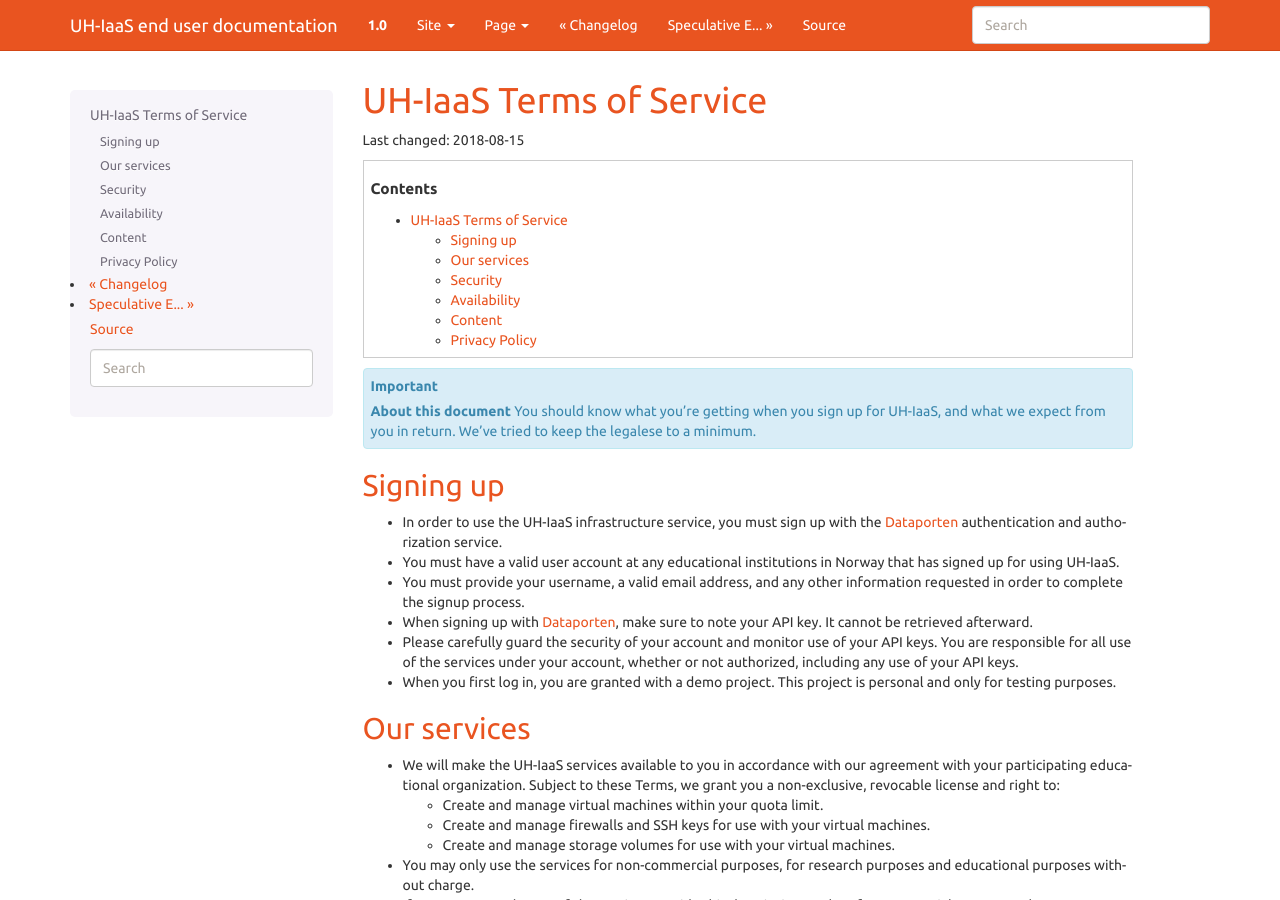
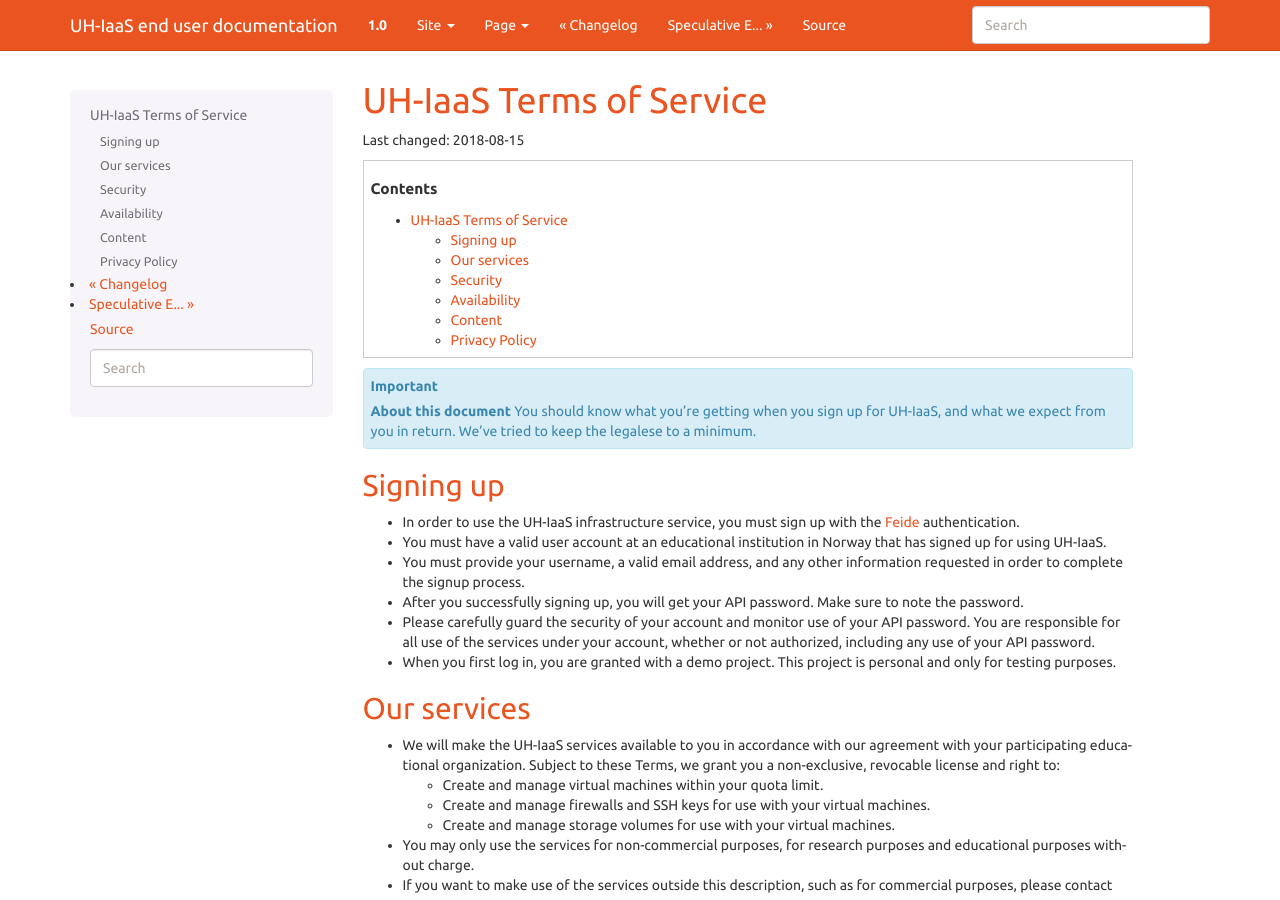
Before and after one commit to norcams/docs-enduser, a Sphinx documentation site: the page built from docs/terms-of-service.rst, in a window 1280 px wide and 900 px high. Built offline with Sphinx 7.4.7, drawn with Linux system fonts in a browser that asks for light colours.

Commit message:
correction

```diff
--- a/docs/terms-of-service.rst
+++ b/docs/terms-of-service.rst
@@ -16,24 +16,25 @@ Signing up
 ----------
 
 .. _Dataporten: https://www.uninett.no/en/
+.. _Feide: https://www.uninett.no/en/tjenester/feide-%E2%80%93-log
 
 * In order to use the UH-IaaS infrastructure service, you must sign
-  up with the Dataporten_ authentication and authorization service.
+  up with the Feide_ authentication.
 
-* You must have a valid user account at any educational institutions
+* You must have a valid user account at an educational institution
   in Norway that has signed up for using UH-IaaS.
 
 * You must provide your username, a valid email address, and any
   other information requested in order to complete the signup
   process.
 
-* When signing up with Dataporten_, make sure to note your API key. It
-  cannot be retrieved afterward.
+* After you successfully signing up, you will get your API password.
+  Make sure to note the password.
 
 * Please carefully guard the security of your account and monitor use
-  of your API keys. You are responsible for all use of the services
+  of your API password. You are responsible for all use of the services
   under your account, whether or not authorized, including any use of
-  your API keys.
+  your API password.
 
 * When you first log in, you are granted with a demo project. This
   project is personal and only for testing purposes.
```
